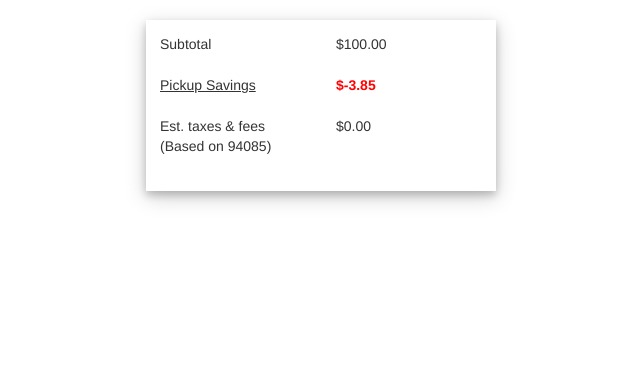
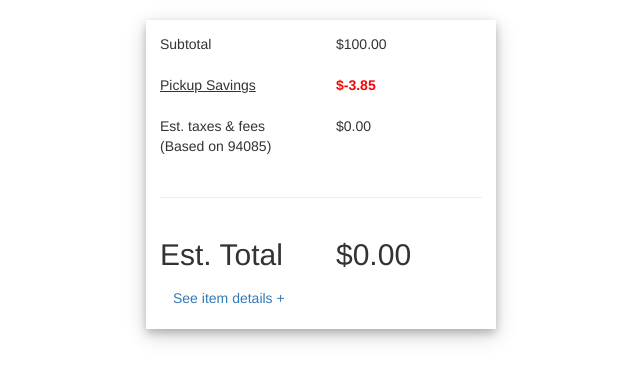
Before and after one commit to leslie-alldridge/shopping-cart-preview-react-redux, a React (Create React App) app: page / in a window 1280 px wide. Shown: the top 380 px of the page, without its empty margins (319-959 px from the left). Built offline with nearby package versions, Linux system fonts and the light colour scheme.

Commit message:
see details toggle

```diff
--- a/src/App.js
+++ b/src/App.js
@@ -4,6 +4,8 @@
 import Subtotal from './components/Subtotal/Subtotal';
 import PickupSavings from './components/PickupSavings/PickupSavings';
 import TaxesFees from './components/TaxesFees/TaxesFees';
+import EstimatedTotal from './components/EstimatedTotal/EstimatedTotal';
+import ItemDetails from './components/ItemDetails/ItemDetails';
 import './App.css';
 
 class App extends Component {
@@ -13,7 +15,8 @@
     this.state = {
       total: 100,
       pickupSavings: -3.85,
-      taxes: 0
+      taxes: 0,
+      estimatedTotal: 0
     };
   }
 
@@ -24,6 +27,9 @@
           <Subtotal price={this.state.total.toFixed(2)} />
           <PickupSavings price={this.state.pickupSavings} />
           <TaxesFees taxes={this.state.taxes.toFixed(2)} />
+          <hr />
+          <EstimatedTotal price={this.state.estimatedTotal.toFixed(2)} />
+          <ItemDetails />
         </Grid>
       </div>
     );
--- /dev/null
+++ b/src/components/EstimatedTotal/EstimatedTotal.js
@@ -0,0 +1,17 @@
+import React, { Component } from 'react';
+import { Row, Col } from 'react-bootstrap';
+
+export default class EstimatedTotal extends Component {
+  render() {
+    return (
+      <Row>
+        <Col md={6}>
+          <h2>Est. Total</h2>
+        </Col>
+        <Col md={6}>
+          <h2>{`$${this.props.price}`}</h2>
+        </Col>
+      </Row>
+    );
+  }
+}
--- /dev/null
+++ b/src/components/ItemDetails/ItemDetails.js
@@ -0,0 +1,26 @@
+import React, { Component } from 'react';
+import { Button, Collapse, Well, Media, Row, Col } from 'react-bootstrap';
+
+export default class ItemDetails extends Component {
+  constructor(props) {
+    super(props);
+
+    this.state = {
+      open: false
+    };
+  }
+  render() {
+    return (
+      <div>
+        <Button
+          className="item-details-button"
+          bsStyle="link"
+          onClick={() => this.setState({ open: !this.state.open })}
+        >
+          {this.state.open === false ? `See` : `Hide `} item details
+          {this.state.open === false ? ` +` : ` -`}
+        </Button>
+      </div>
+    );
+  }
+}
```
